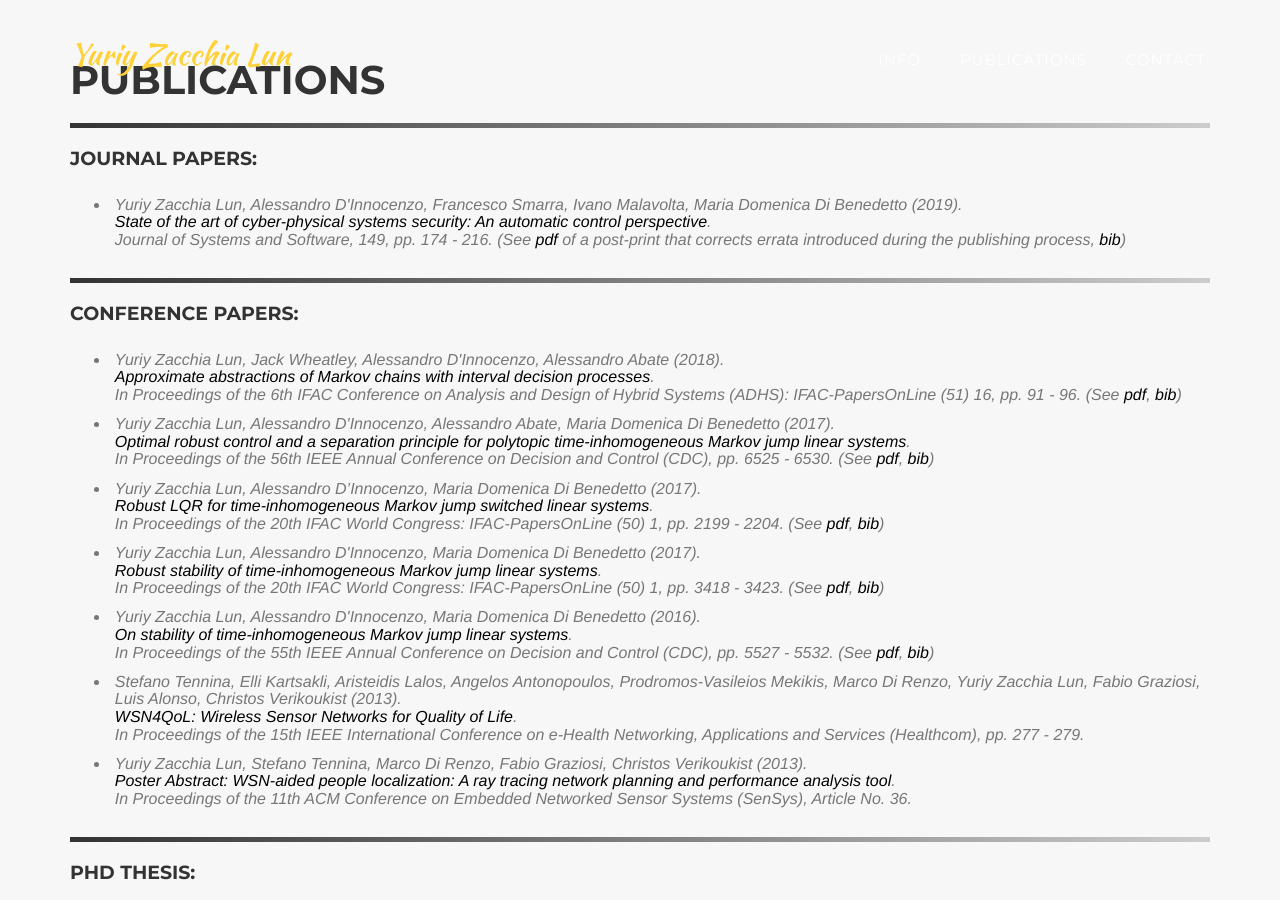
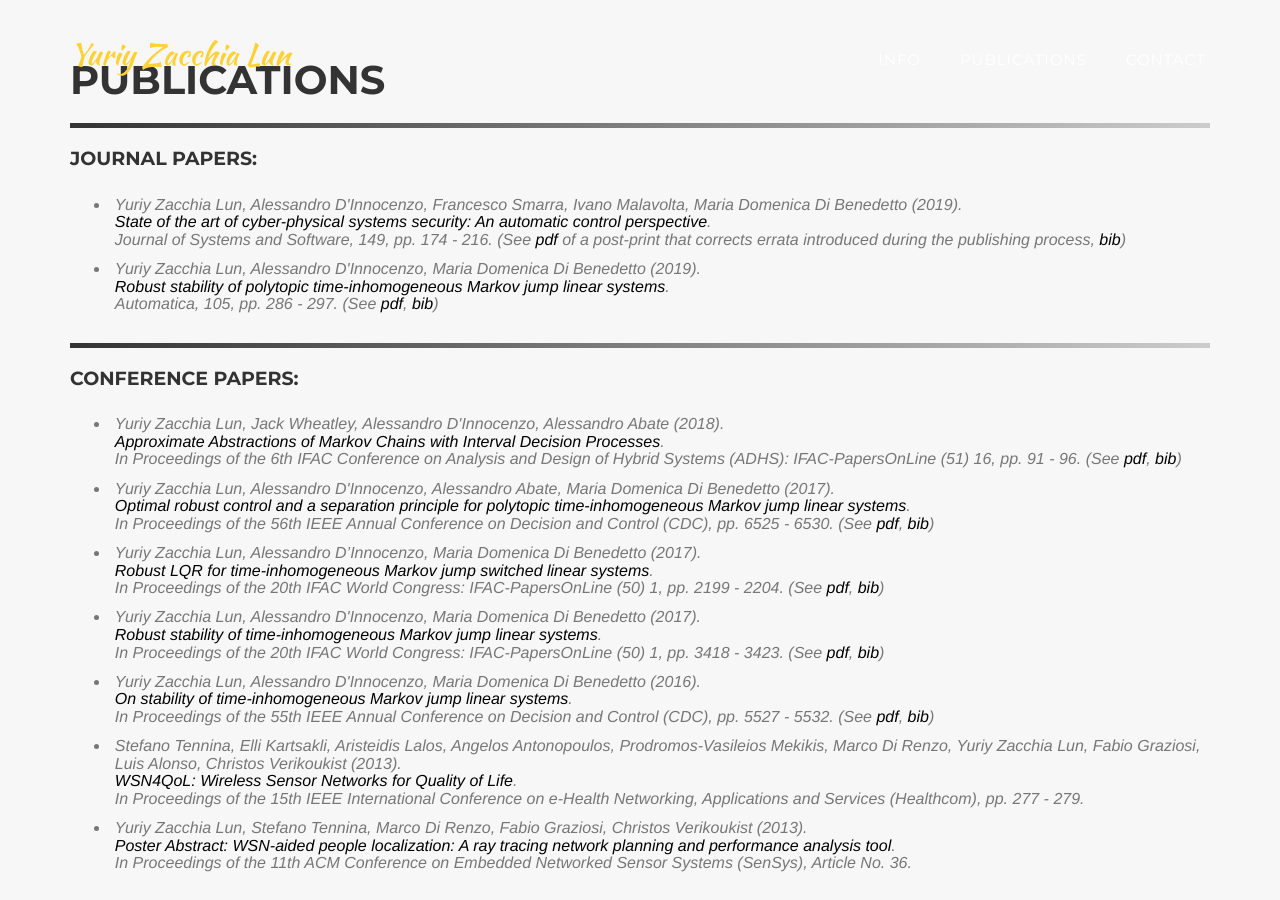
Before and after one commit to yuriy-zacchialun/yuriy-zacchialun.github.io, a Jekyll site: the page built from index.html, in a window 1280 px wide and 900 px high, scrolled down 809 px. Built offline with Jekyll 4.4.1, drawn with Linux system fonts in a browser that asks for light colours; some web fonts are replaced.

Commit message:
Automatica's 2019 article added to publications.

```diff
--- a/_includes/publications.html
+++ b/_includes/publications.html
@@ -12,6 +12,11 @@
                           Journal of Systems and Software, 149, pp. 174 - 216. (See
                           <a style="color:black" target="_blank" href="pdfs/JSS_2019_149_174–216_post-print.pdf">pdf</a> of a post-print that corrects errata introduced during the publishing process,
                           <a style="color:black" target="_blank" href="bibs/JSS_2019_149_174.bib">bib</a>)</li>
+                      <li>Yuriy Zacchia Lun, Alessandro D'Innocenzo, Maria Domenica Di Benedetto (2019).<br>
+                          <a style="color:black" href="https://doi.org/10.1016/j.automatica.2019.03.031" target="_blank">Robust stability of polytopic time-inhomogeneous Markov jump linear systems</a>.<br>
+                          Automatica, 105, pp. 286 - 297. (See
+                          <a style="color:black" target="_blank" href="pdfs/Automatica_2019_105_286-297_post-print.pdf">pdf</a>,
+                          <a style="color:black" target="_blank" href="bibs/Automatica_2019_105_286-297_post-print.bib">bib</a>)</li>
                     </ul>
                     </h3>
                     <hr class="style-one">
@@ -19,7 +24,7 @@
                     <h3 class="section-subheading  text-muted">
                     <ul>
                       <li>Yuriy Zacchia Lun, Jack Wheatley, Alessandro D'Innocenzo, Alessandro Abate (2018).<br>
-                          <a style="color:black" href="https://doi.org/10.1016/j.ifacol.2018.08.016">Approximate abstractions of Markov chains with interval decision processes</a>.<br>
+                          <a style="color:black" href="https://doi.org/10.1016/j.ifacol.2018.08.016">Approximate Abstractions of Markov Chains with Interval Decision Processes</a>.<br>
                           In Proceedings of the 6th IFAC Conference on Analysis and Design of Hybrid Systems (ADHS): IFAC-PapersOnLine (51) 16, pp. 91 - 96. (See
                         <a style="color:black" target="_blank" href="pdfs/ADHS_2018_91.pdf">pdf</a>,
                         <a style="color:black" target="_blank" href="bibs/ADHS_2018_91.bib">bib</a>)</li>
```
Also changed, not shown: bibs/Automatica_2019_105_286-297_post-print.bib (added, +10 -0 lines), 2 other files.
